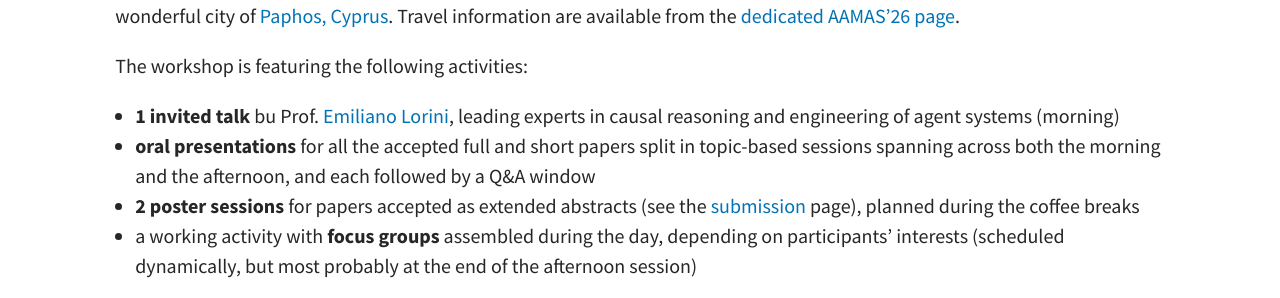
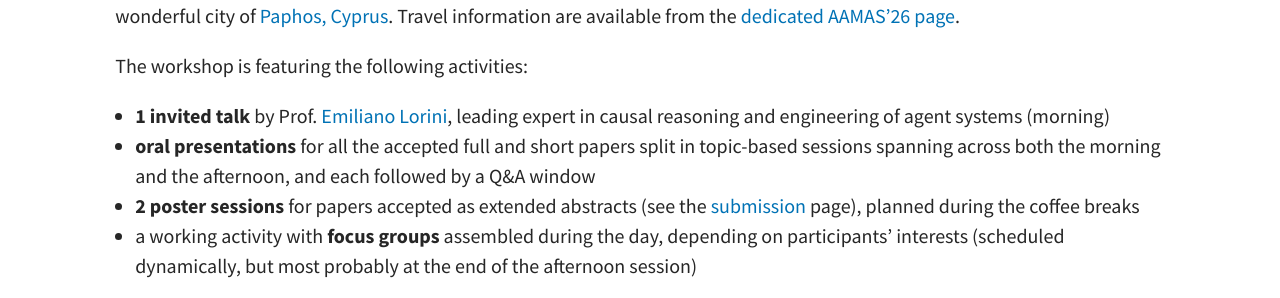
Before and after one commit to CLaRAMAS-workshop/claramas2026, a Jekyll site: the page built from pages/schedule.md, in a window 1280 px wide. Shown: the part 448-746 px from the top of the page. Built offline with Jekyll 4.4.1, drawn with Linux system fonts in a browser that asks for light colours; a script that is not in the unit is left out.

Commit message:
Fix typo in invited talk description

```diff
--- a/pages/schedule.md
+++ b/pages/schedule.md
@@ -12,7 +12,7 @@ CLaRAMAS is a **1-day workshop** hosted by [AAMAS'26](https://cyprusconferences.
 Travel information are available from the [dedicated AAMAS'26 page](https://cyprusconferences.org/aamas2026/travel-information/).
 
 The workshop is featuring the following activities:
-  * **1 invited talk** bu Prof. [Emiliano Lorini](https://www.irit.fr/~Emiliano.Lorini/), leading experts in causal reasoning and engineering of agent systems
+  * **1 invited talk** by Prof. [Emiliano Lorini](https://www.irit.fr/~Emiliano.Lorini/), leading expert in causal reasoning and engineering of agent systems
 (morning)
   * **oral presentations** for all the accepted full and short papers
 split in topic-based sessions spanning across both the morning and the afternoon,
```
